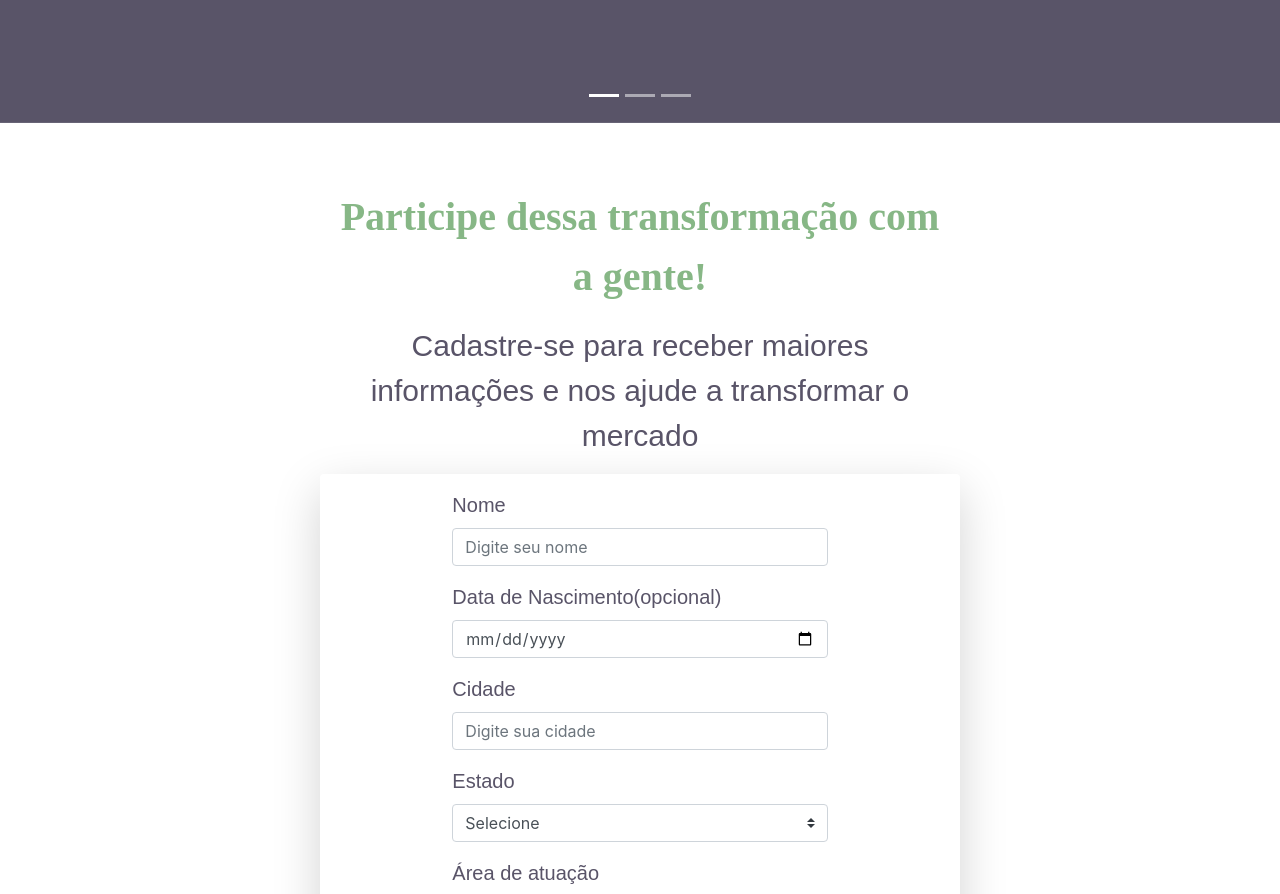
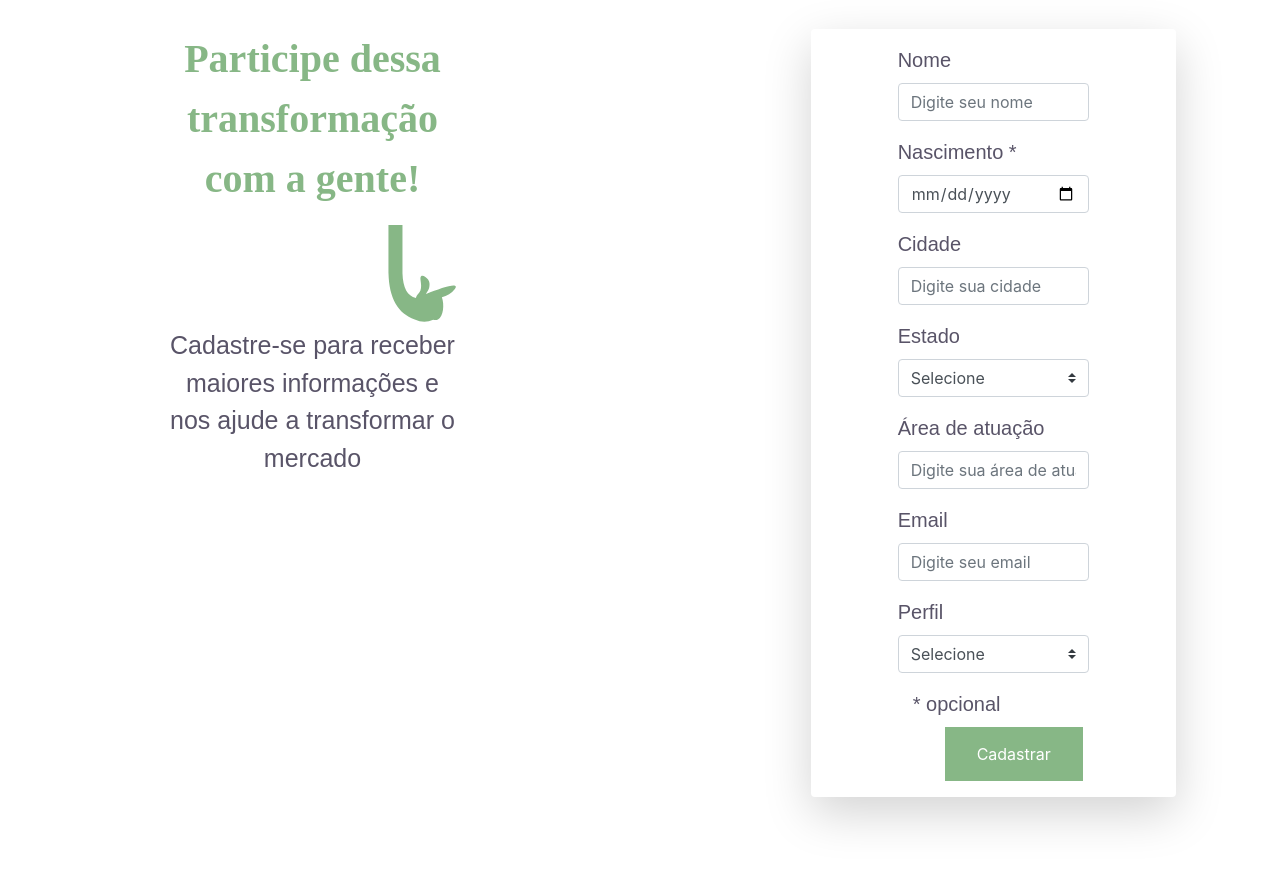
Before and after one commit to MarceloAug/usfree--landingpage, a React (Create React App) app: page / in a window 1280 px wide. Shown: the part 1860-2754 px from the top of the page. Built offline with nearby package versions, Linux system fonts and the light colour scheme; a web font is replaced by a local one.

Commit message:
alterações de segurança

```diff
--- a/package.json
+++ b/package.json
@@ -2,6 +2,7 @@
   "name": "site",
   "version": "0.1.0",
   "private": true,
+  "homepage":"http://usfree.com.br",
   "dependencies": {
     "@testing-library/jest-dom": "^4.2.4",
     "@testing-library/react": "^9.5.0",
--- a/public/index.html
+++ b/public/index.html
@@ -9,7 +9,7 @@
     <link href="https://fonts.googleapis.com/css2?family=Muli:ital,wght@0,200;0,400;0,600;0,700;0,900;1,300;1,700&display=swap" rel="stylesheet">
     <meta
       name="description"
-      content="Web site created using create-react-app"
+      content="Contratação entre pessoas jurídicas.Buscamos incentivar, por meio da educação, a autonomia e liberdade de negociação na contratação entre tomador e prestador de serviços, tornando a pejotização correta, simples e vantajosa para ambas as partes"
     />
 
   </head>
--- a/src/components/About.js
+++ b/src/components/About.js
@@ -17,7 +17,7 @@ export default class About extends Component {
                 </Col>
 
                 <Col  lg ="4" sm="12" md = "12">
-                    <Text class = "tipography-purple-text" text = " Realizamos o processo de contratação entre pessoas jurídicas.Buscamos incentivar, por meio da educação, a autonomia e liberdade de negociação na contratação entre tomador e prestador de serviços, tornando a pejotização correta, simples e vantajosa para ambas as partes."></Text>
+                    <Text class = "tipography-purple-text" text = " Realizamos o processo de contratação entre pessoas jurídicas. Buscamos incentivar, por meio da educação, a autonomia e liberdade de negociação na contratação entre tomador e prestador de serviços, tornando a pejotização correta, simples e vantajosa para ambas as partes."></Text>
                 </Col>
 
                 <Col lg="4" sm="12" md="12">
--- a/src/components/Footer.js
+++ b/src/components/Footer.js
@@ -48,6 +48,7 @@ export default class Question extends Component {
                                 </Col> */}
                             </Col>
                         </Row>
+                        <Text class = "tipography-black-20px" text = "icones fornececidos por https://icons8.com"></Text>
                     </Col>
                 </Row>
 
--- a/src/components/Formulario.js
+++ b/src/components/Formulario.js
@@ -14,7 +14,7 @@ export default class Formulario extends Component {
         this.state = {
             customers:{
                 nome:"",
-                date:"0000-00-00",
+                date:"",
                 cidade:"",
                 estado:"",
                 profissao:"",
@@ -36,8 +36,9 @@ export default class Formulario extends Component {
 
     ///dispara para api
     handleSubmit = event =>{
+
         console.log(JSON.stringify(this.state.customers));
-        fetch("http://localhost:3000/customers",{
+        fetch("https://usfree.com.br:80/customers/",{
             method:"POST",
             headers: {
                 'Accept': 'application/json',
@@ -47,13 +48,14 @@ export default class Formulario extends Component {
             body:JSON.stringify(this.state.customers)
 
         }).then(data =>{
+
             if(data.ok){
 
                 toast.success("Obrigado por se cadastrar , entraremos em contato com você em breve ");
                 this.setState({
                     customers:{
                         nome:"",
-                        date:"0000-00-00",
+                        date:"",
                         cidade:"",
                         estado:"",
                         profissao:"",
@@ -94,8 +96,8 @@ export default class Formulario extends Component {
                         </Row>
                     </Col>
 
-                    <Col sm = "12"md = "6" className="mb-width">
-                        <Col sm="12" md={{ size: 6, offset:3 }}  className="spacing-card shadow-lg p-3 mb-5 rounded">
+                    <Col sm = "12" md = "6" className="mb-width">
+                        <Col sm="12" md={{ size: 7, offset:3 }}  className="spacing-card shadow-lg p-3 mb-5 rounded">
                             <Col sm="12" md={{ size: 8, offset: 2 }}>
                                 <Form  onSubmit={this.handleSubmit}>
                                     <FormGroup>
@@ -103,7 +105,7 @@ export default class Formulario extends Component {
                                         <Input type="text" name="nome" id="nome" placeholder="Digite seu nome" value={this.state.customers.nome}  onChange={this.handleImputChange} required />
                                     </FormGroup>
                                     <FormGroup>
-                                        <Label className="tipography-purple-text-20px" for="idade">Data de Nascimento(opcional)</Label>
+                                        <Label className="tipography-purple-text-20px" for="idade">Nascimento *</Label>
                                         <Input type="date" name="date" id="date" placeholder="Digite sua data de nascimento" value={this.state.customers.date} onChange={this.handleImputChange}  />
                                     </FormGroup>
 
@@ -155,16 +157,21 @@ export default class Formulario extends Component {
                                     </FormGroup>
 
                                     <FormGroup>
-                                        <Label className="tipography-purple-text-20px" for="tipo">Selecione o seu tipo de perfil</Label>
+                                        <Label className="tipography-purple-text-20px" for="tipo">Perfil </Label>
                                         <CustomInput  value={this.state.customers.tipo} onChange={this.handleImputChange} type="select" id="tipo" name="tipo" required>
                                             <option value="">Selecione</option>
                                             <option value="1">Prestador de serviço</option>
                                             <option value ="0">Tomador</option>
                                         </CustomInput>
                                     </FormGroup>
+                                    <Col>
+                                         <Label className="tipography-purple-text-20px" >* opcional</Label>
+                                    </Col>
+
                                     <Col sm={{ size: 10, offset: 2 }}>
-                                        <button className="btn-color btn-block  btn-lg" type="submit">Cadastrar</button>
-                                     </Col>
+                                        <button className="btn-color" type="submit">Cadastrar</button>
+                                    </Col>
+
                                 </Form>
                             </Col>
                         </Col>
--- a/src/components/Header.js
+++ b/src/components/Header.js
@@ -18,12 +18,12 @@ export default class Header extends Component {
             <Container className="themed-container" fluid={true}>
                 <Row>
                     <Col sm={{ size:2, offset: 1 }} >
-                        <img src={handHeader} className="img-fluid indicates" alt="indica usfree"/>
+                        <img src={handHeader} className="img-fluid indicatesHeader" alt="indica usfree"/>
                     </Col>
 
                     <Col sm="6"  >
                         <img src={logo} className="img-fluid" alt="Usfree"/>
-                        <Col sm="5" md={{ size:6, offset: 3 }} >
+                        <Col sm="12" md={{ size:6, offset: 3 }} lg = {{ size:6, offset: 3 }} >
                             <Text class="tipography-green" text = "Trabalhe com PJ da maneira certa"></Text>
                         </Col>
                     </Col>
--- a/src/components/Question.js
+++ b/src/components/Question.js
@@ -18,29 +18,29 @@ export default class Question extends Component {
                         <Col sm="12" md={{ size: 8, offset: 3 }} >
                             <Text class = "tipography-green" text = "Perguntas frequentes"></Text>
 
-                            <Text class = "tipography-green-25px" text = "Por que trabalhar como prestador de serviço?"></Text>
+                            <Text class = "tipography-green-20px" text = "Por que trabalhar como prestador de serviço?"></Text>
                             <Text class = "tipography-white-text" text = "Para ter maior liberdade e autonomia na definição de horários, possibilidade de trabalhar em qualquer lugar, para mais de um cliente e negociar contratos mais justos com seu Contratante!"></Text>
 
-                            <Text class = "tipography-green-25px" text = "Qual a diferença do modelo CLT para PJ?"></Text>
+                            <Text class = "tipography-green-20px" text = "Qual a diferença do modelo CLT para PJ?"></Text>
                             <Text class = "tipography-white-text" text = "Enquanto empregado, parte do seu salário é destinado ao acúmulo de reserva para pagamento de benefícios ou direitos sociais (INSS, FGTS, Seguro Desemprego e Aposentadoria). O empregador também deve pagar valores sobre o salário que é pago para o empregado. Então, todos perdem  o seu salário é diminuído pelos descontos em folha e o seu empregador paga cerca de 70% a mais sobre o seu salário. Já no modelo de Prestador de Serviço, existem impostos a ser pagos na emissão da Nota Fiscal, porém, infinitamente menores do que como empregador. Como esta é uma relação mais barata, é possível negociar melhores valores para o Contrato de Prestação de Serviços, que usualmente chega a ser 40% maior do que o salário de um empregado na mesma categoria."></Text>
 
-                            <Text class = "tipography-green-25px" text = "Como criar um CNPJ?"></Text>
+                            <Text class = "tipography-green-20px" text = "Como criar um CNPJ?"></Text>
                             <Text class = "tipography-white-text" text = "Procure um contador de sua confiança. Este profissional saberá qual o melhor tipo de empresa abrir em seu nome e poderá lhe explicar todos os detalhes de cada tipo empresarial"></Text>
 
-                            <Text class = "tipography-green-25px" text = "Eu vou ganhar mais trabalhando como prestador de serviço?"></Text>
+                            <Text class = "tipography-green-20px" text = "Eu vou ganhar mais trabalhando como prestador de serviço?"></Text>
                             <Text class = "tipography-white-text" text = "Sim! Como esta relação é mais barata, os valores definidos entre o Tomador e o Prestador de Serviços tende a ser cerca de 40% maior do que no modelo tradicional."></Text>
                         </Col>
                     </Col>
                     <Col sm='12' md='6' className="background-color-purple" >
-                        <Col sm="12" md={{ size: 8, offset: 3 }} className="margin">
+                        <Col sm="12" md={{ size: 8, offset: 2 }} className="margin">
 
-                            <Text class = "tipography-green-25px" text = "Trabalhando como prestador de serviço eu perco direito a aposentadoria?"></Text>
+                            <Text class = "tipography-green-20px" text = "Trabalhando como prestador de serviço eu perco direito a aposentadoria?"></Text>
                             <Text class = "tipography-white-text" text = "Não! Você pode contribuir para a previdência social, se quiser. Contudo, é mais comum que prestadores de serviço invistam em previdência privada e tenham seus próprios investimentos financeiros, já que possuem rentabilidade e previsibilidade muito maiores do que a previdência social, gerida conforme as necessidades do Governo."></Text>
 
-                            <Text class = "tipography-green-25px" text = "Se eu contratar alguém como prestador de serviço eu não preciso mais me preocupar com processos judiciais?"></Text>
+                            <Text class = "tipography-green-20px" text = "Se eu contratar alguém como prestador de serviço eu não preciso mais me preocupar com processos judiciais?"></Text>
                             <Text class = "tipography-white-text" text = "Errado! Ainda há termos de contrato a serem respeitados por ambas as partes! Se ficar comprovado o desvio da finalidade do contrato ou que alguma regra não foi cumprida, o conflito poderá ser encaminhado para arbitragem ou judiciário."></Text>
 
-                            <Text class = "tipography-green-25px" text = "Se eu contratar alguém como MEI/PJ eu ainda serei chefe do meu funcionario?"></Text>
+                            <Text class = "tipography-green-20px" text = "Se eu contratar alguém como MEI/PJ eu ainda serei chefe do meu funcionario?"></Text>
                             <Text class = "tipography-white-text" text = "Não! Prestador de serviço não é funcionário. A relação de contratação é a mesma da contratação de serviços de terceiros. Poderá existir a exigência do cumprimento dos termos do contrato, contudo, sem qualquer subordinação, pessoalidade, habitualidade ou “bater ponto” do empregado comum. Todos esses cuidados devem ser tomados para que não entre em conflito com o artigo 3º da CLT, que tem uma dinâmica de relações de trabalho distinta. "></Text>
 
                         </Col>
--- a/src/css/index.css
+++ b/src/css/index.css
@@ -9,11 +9,11 @@
     text-align: center;
 }
 
-.tipography-green-25px{
+.tipography-green-20px{
     font-family: 'Muli';
     font-weight: Bold;
     color: #87b786;
-    font-size: 25px;
+    font-size: 20px;
     text-align: center;
 }
 
@@ -31,7 +31,7 @@
     font-family: 'Muli', sans-serif;
     font-weight: normal;
     color: #595468;
-    font-size: 30px;
+    font-size: 25px;
     text-align: center;
     justify-content: center
 
@@ -146,7 +146,9 @@
     }
 }
 
-@media only screen and (max-width: 1400px) {
+
+
+@media only screen and (max-width: 1100px) {
     .mb-width{
         flex: 0 0 100% !important;
         max-width: 100% !important;
@@ -156,7 +158,24 @@
         display: none;
     }
 
+
+}
+
+
+@media only screen and (max-width: 900px) {
+    .mb-width{
+        flex: 0 0 100% !important;
+        max-width: 100% !important;
+    }
+
+    .indicatesHeader{
+        display: none;
+
+    }
+
     .flex-father-row{
         display: none;
     }
+
+
 }
```
Also changed, not shown: src/Images/flex.png, src/Images/seg.png.
